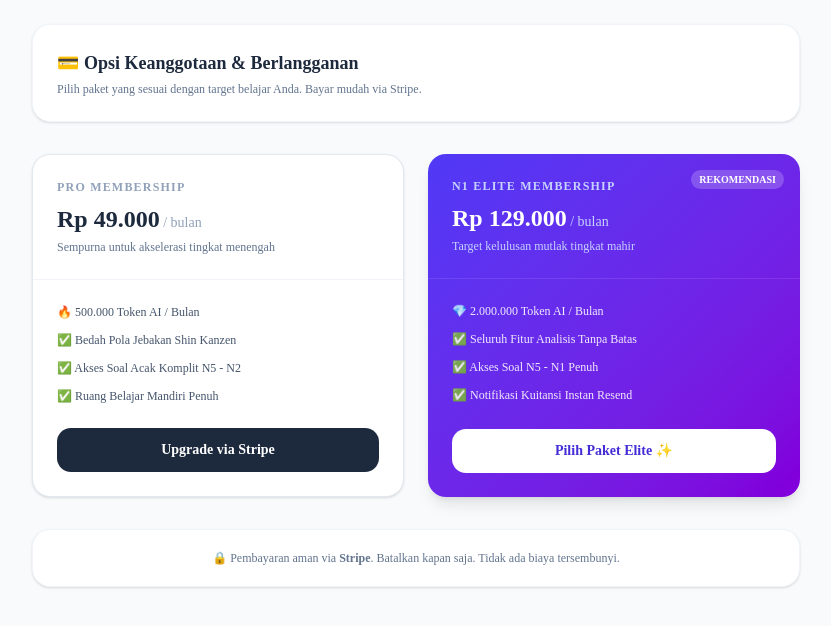
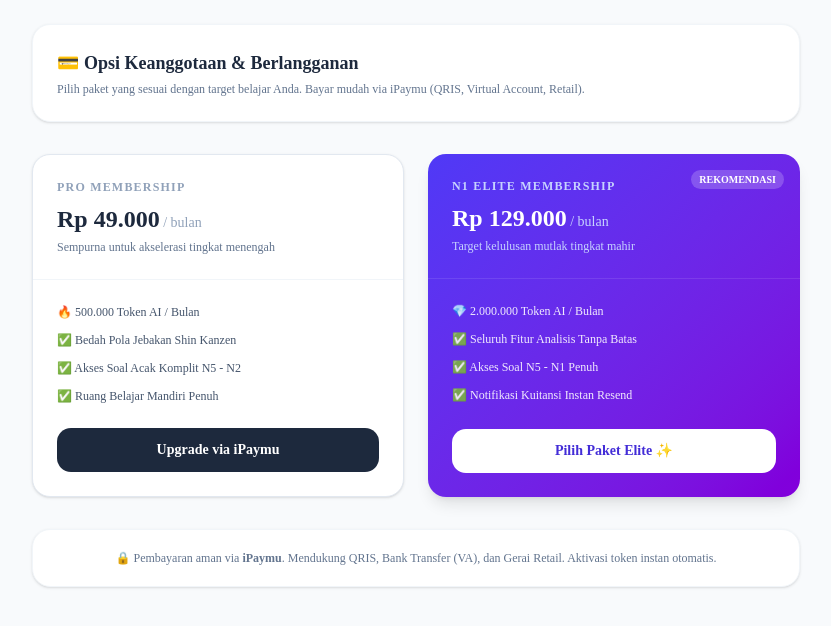
Before and after one commit to wisnuajiwibowo/jlpt-saas, a Next.js app: page /dashboard/billing in a window 1280 px wide. Shown: the top 626 px of the page, without its empty margins (224-1055 px from the left). Built offline with nearby package versions, Linux system fonts and the light colour scheme.

Commit message:
Update page.tsx

```diff
--- a/src/app/dashboard/billing/page.tsx
+++ b/src/app/dashboard/billing/page.tsx
@@ -1,4 +1,36 @@
+"use client"
+
+import { useState } from "react"
+
 export default function BillingPage() {
+  const [loadingPlan, setLoadingPlan] = useState<string | null>(null)
+
+  // Fungsi alur ketika tombol beli diklik
+  async function handleCheckout(amount: number, planTier: string) {
+    setLoadingPlan(planTier)
+    try {
+      // Memanggil loket API checkout yang sudah kita buat kemarin
+      const res = await fetch("/api/checkout", {
+        method: "POST",
+        headers: { "Content-Type": "application/json" },
+        body: JSON.stringify({ amount, planTier }),
+      })
+
+      const data = await res.json()
+
+      if (res.ok && data.url) {
+        // Jika sukses mendapatkan link iPaymu, lempar pengguna langsung ke halaman pembayaran
+        window.location.href = data.url
+      } else {
+        alert(data.error || "Gagal memproses pembayaran iPaymu")
+      }
+    } catch {
+      alert("Terjadi kesalahan koneksi sistem pembayaran")
+    } finally {
+      setLoadingPlan(null)
+    }
+  }
+
   return (
     <div className="min-h-screen bg-slate-50 p-6">
       <div className="max-w-3xl mx-auto space-y-8">
@@ -6,7 +38,7 @@ export default function BillingPage() {
         {/* Header */}
         <div className="bg-white rounded-2xl border border-slate-100 shadow-sm p-6">
           <h1 className="text-lg font-bold text-slate-800">💳 Opsi Keanggotaan & Berlangganan</h1>
-          <p className="text-slate-500 text-xs mt-1">Pilih paket yang sesuai dengan target belajar Anda. Bayar mudah via Stripe.</p>
+          <p className="text-slate-500 text-xs mt-1">Pilih paket yang sesuai dengan target belajar Anda. Bayar mudah via iPaymu (QRIS, Virtual Account, Retail).</p>
         </div>
 
         {/* Kartu Paket */}
@@ -32,8 +64,12 @@ export default function BillingPage() {
               ))}
             </div>
             <div className="px-6 pb-6">
-              <button className="w-full py-3 rounded-xl bg-slate-800 hover:bg-slate-700 text-white text-sm font-semibold transition">
-                Upgrade via Stripe
+              <button
+                onClick={() => handleCheckout(49000, "PRO")}
+                disabled={loadingPlan !== null}
+                className="w-full py-3 rounded-xl bg-slate-800 hover:bg-slate-700 disabled:bg-slate-300 text-white text-sm font-semibold transition"
+              >
+                {loadingPlan === "PRO" ? "Memproses..." : "Upgrade via iPaymu"}
               </button>
             </div>
           </div>
@@ -61,8 +97,12 @@ export default function BillingPage() {
               ))}
             </div>
             <div className="px-6 pb-6">
-              <button className="w-full py-3 rounded-xl bg-white text-indigo-700 text-sm font-bold hover:bg-indigo-50 transition">
-                Pilih Paket Elite ✨
+              <button
+                onClick={() => handleCheckout(129000, "ELITE")}
+                disabled={loadingPlan !== null}
+                className="w-full py-3 rounded-xl bg-white disabled:bg-slate-100 text-indigo-700 text-sm font-bold hover:bg-indigo-50 transition"
+              >
+                {loadingPlan === "ELITE" ? "Memproses..." : "Pilih Paket Elite ✨"}
               </button>
             </div>
           </div>
@@ -70,7 +110,7 @@ export default function BillingPage() {
 
         {/* Info tambahan */}
         <div className="bg-white rounded-2xl border border-slate-100 shadow-sm p-5 text-center">
-          <p className="text-xs text-slate-500">🔒 Pembayaran aman via <strong>Stripe</strong>. Batalkan kapan saja. Tidak ada biaya tersembunyi.</p>
+          <p className="text-xs text-slate-500">🔒 Pembayaran aman via <strong>iPaymu</strong>. Mendukung QRIS, Bank Transfer (VA), dan Gerai Retail. Aktivasi token instan otomatis.</p>
         </div>
       </div>
     </div>
```
